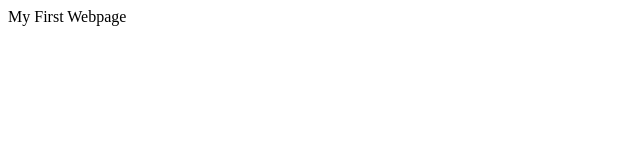
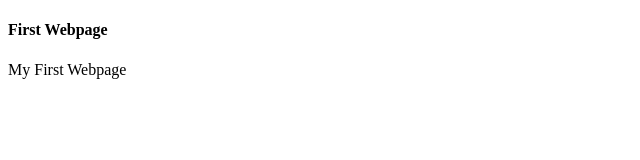
Before and after one commit to sanjayHariramani1980/pull_requests, a plain HTML site: page index.html in a window 1280 px wide. Shown: the whole page, without its empty margins (0-640 px from the left). Drawn offline with Linux system fonts and the light colour scheme.

Commit message:
added a header

```diff
--- a/index.html
+++ b/index.html
@@ -7,6 +7,7 @@
     <title>My First Webpage</title>
 </head>
 <body>
+    <h4>First Webpage</h4>
     <div>My First Webpage
     </div>
 
```
